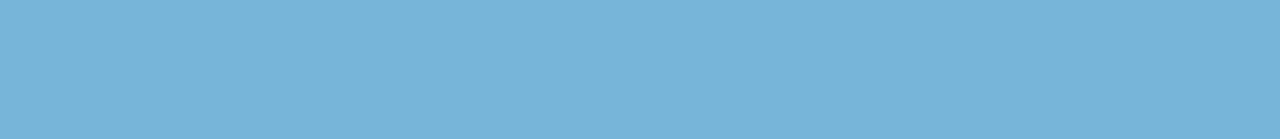
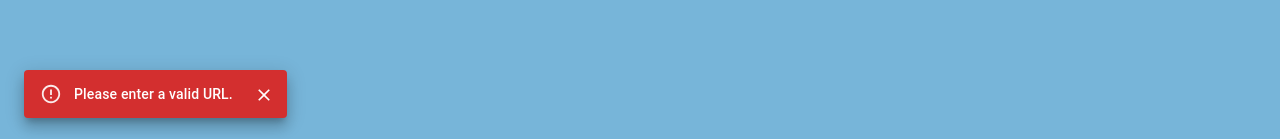
Before and after one commit to shangsuru/url-shortener, a Next.js app in the folder client/: page / in a window 1280 px wide. Both pictures are taken after a click on the button "Shorten URL". Shown: the part 658-797 px from the top of the page. Built offline with nearby package versions, Linux system fonts and the light colour scheme; no server answers.

Commit message:
Add error alert and check for valid url client side

```diff
--- a/client/src/app/page.tsx
+++ b/client/src/app/page.tsx
@@ -1,8 +1,18 @@
 "use client";
 
-import { useState } from "react";
+import React, { useState } from "react";
 import ShortURL from "@/components/ShortURL";
 import axios from "axios";
+
+import Snackbar from "@mui/material/Snackbar";
+import MuiAlert, { AlertProps } from "@mui/material/Alert";
+
+const Alert = React.forwardRef<HTMLDivElement, AlertProps>(function Alert(
+  props,
+  ref
+) {
+  return <MuiAlert elevation={10} ref={ref} variant="filled" {...props} />;
+});
 
 interface Url {
   long: string;
@@ -12,17 +22,57 @@ interface Url {
 export default function Home() {
   const [longUrl, setLongUrl] = useState("");
   const [createdUrls, setCreatedUrls] = useState<Url[]>([]);
+  const [showError, setShowError] = useState(false);
+  const [errorMessage, setErrorMessage] = useState("");
 
   function getShortUrl(longUrl: string) {
+    // if it doesnt start with http:// or https://, add it
+    if (
+      !longUrl.startsWith("http://") &&
+      !longUrl.startsWith("https://") &&
+      longUrl !== ""
+    ) {
+      longUrl = "https://" + longUrl;
+    }
+    // check if url is valid URI
+    try {
+      new URL(longUrl);
+    } catch (err) {
+      setShowError(true);
+      setErrorMessage("Please enter a valid URL.");
+      return;
+    }
+
     axios
       .post(`${process.env.NEXT_PUBLIC_BACKEND_API}/shorten?long=${longUrl}`)
       .then((res) => {
+        if (res.data.error) {
+          setShowError(true);
+          setErrorMessage(res.data.error);
+          return;
+        }
         setCreatedUrls([...createdUrls, res.data]);
+      })
+      .catch((err) => {
+        setShowError(true);
+        setErrorMessage("Could not process request. Please try again.");
       });
+  }
+
+  function handleClose(event?: React.SyntheticEvent | Event, reason?: string) {
+    if (reason === "clickaway") {
+      return;
+    }
+    setShowError(false);
   }
 
   return (
     <div className="mt-20 sm:mx-20">
+      <Snackbar open={showError} autoHideDuration={6000} onClose={handleClose}>
+        <Alert onClose={handleClose} severity="error" sx={{ width: "100%" }}>
+          {errorMessage}
+        </Alert>
+      </Snackbar>
       <div>
         <div className="card max-w-[1500px] text-md md:text-xl lg:text-2xl 2xl:text-4xl">
           <h1 className="font-bold flex justify-center items-center text-2xl md:text-4xl lg:text-5xl 2xl:text-6xl mb-10 lg:mb-20">
```
